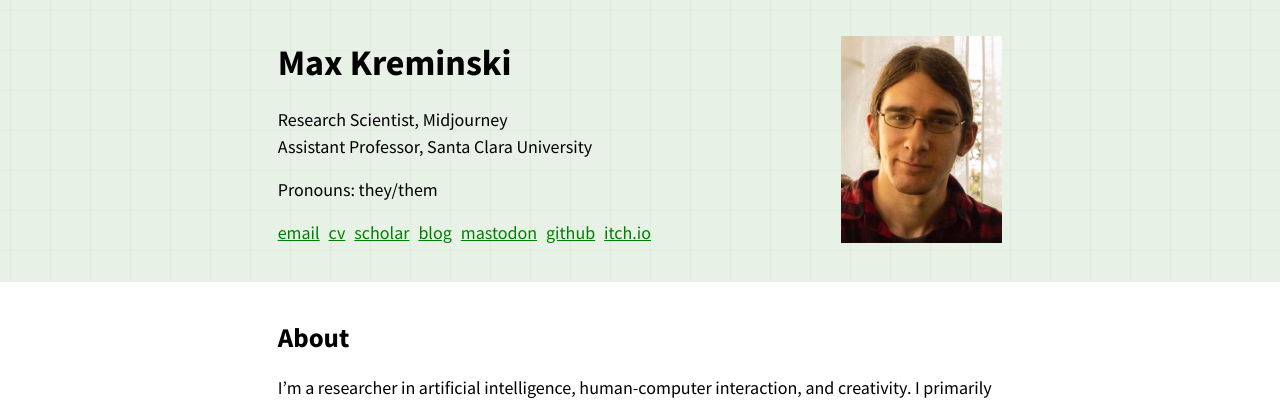
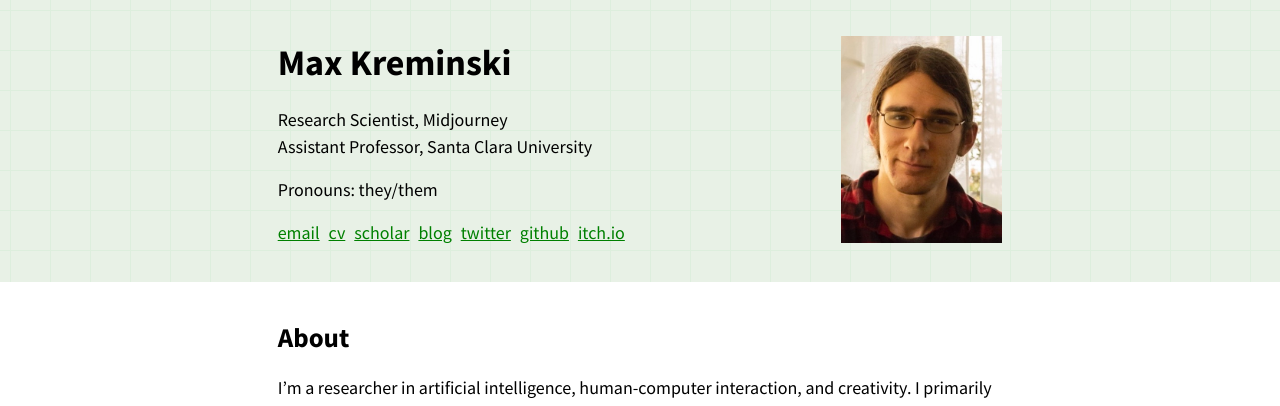
Before and after one commit to mkremins/mkremins.github.io, a Jekyll site: the page built from index.html, in a window 1280 px wide and 900 px high. Shown: the top 406 px of the window. Built offline with Jekyll 4.4.1, drawn with Linux system fonts in a browser that asks for light colours.

Commit message:
Revert header/footer social link to Twitter
...and make email links consistent

```diff
--- a/_layouts/main.html
+++ b/_layouts/main.html
@@ -135,9 +135,9 @@
           <li><a href="/cv">cv</a></li>
           <li><a href="https://scholar.google.com/citations?user=Ja4R1yEAAAAJ">scholar</a></li>
           <li><a href="/blog">blog</a></li>
-          <li><a href="https://mastodon.social/@maxkreminski">mastodon</a></li>
-          <li><a href="https://github.com/mkremins">github</i></a></li>
-          <li><a href="https://mkremins.itch.io">itch.io</i></a></li>
+          <li><a href="https://twitter.com/maxkreminski">twitter</a></li>
+          <li><a href="https://github.com/mkremins">github</a></li>
+          <li><a href="https://mkremins.itch.io">itch.io</a></li>
         </ul>
       </nav>
     </div>
@@ -149,13 +149,13 @@
     <div class="container">
       <nav>
         <ul>
-          <li><a href="mailto:mkreminski@scu.edu">email</a></li>
+          <li><a href="mailto:maxkreminski@gmail.com">email</a></li>
           <li><a href="/cv">cv</a></li>
           <li><a href="https://scholar.google.com/citations?user=Ja4R1yEAAAAJ">scholar</a></li>
           <li><a href="/blog">blog</a></li>
-          <li><a href="https://mastodon.social/@maxkreminski">mastodon</a></li>
-          <li><a href="https://github.com/mkremins">github</i></a></li>
-          <li><a href="https://mkremins.itch.io">itch.io</i></a></li>
+          <li><a href="https://twitter.com/maxkreminski">twitter</a></li>
+          <li><a href="https://github.com/mkremins">github</a></li>
+          <li><a href="https://mkremins.itch.io">itch.io</a></li>
         </ul>
       </nav>
     </div>
```
